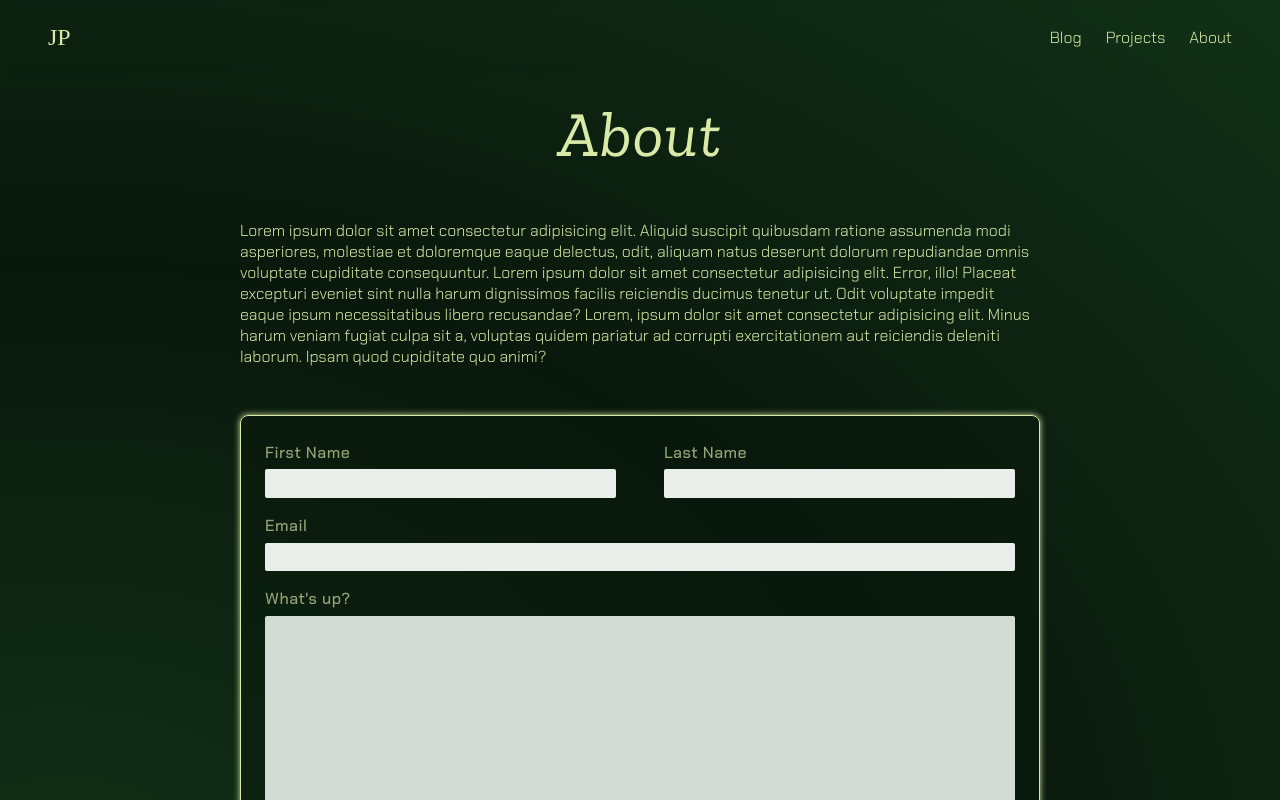
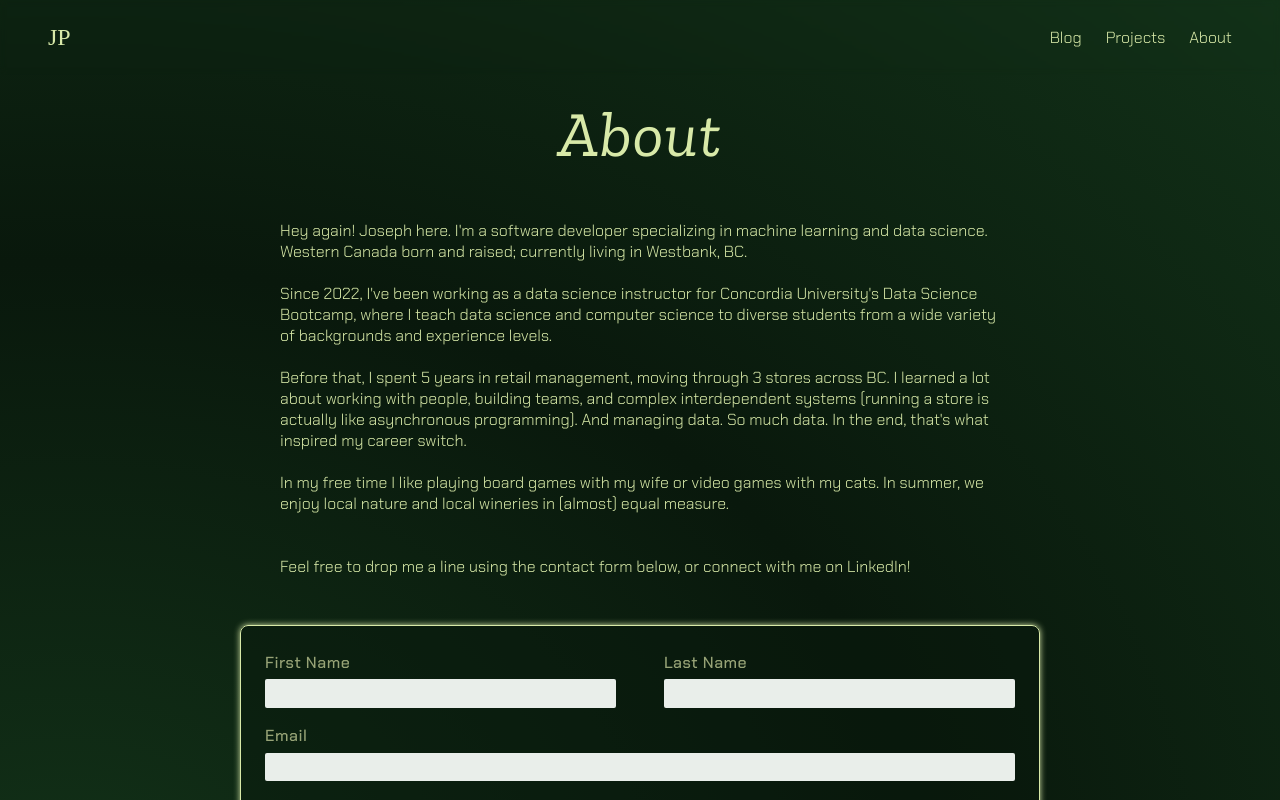
Before and after one commit to j-prt/portfolio, a React (Vite) app: page /about in a window 1280 px wide. Shown: the top 800 px of the page. Built offline with nearby package versions, Linux system fonts and the light colour scheme; a web font is replaced by a local one.

Commit message:
add copy for about

```diff
--- a/src/pages/About.tsx
+++ b/src/pages/About.tsx
@@ -5,7 +5,7 @@ import MainContainer from '../ui/MainContainer'
 import HeadingSimple from '../ui/HeadingSimple'
 
 const AboutText = styled.p`
-  max-width: 50rem;
+  max-width: 45rem;
 `
 const AboutTitle = styled(HeadingSimple)`
   font-size: 4rem;
@@ -17,14 +17,27 @@ function About() {
       <MainContainer>
         <AboutTitle>About</AboutTitle>
         <AboutText>
-          Lorem ipsum dolor sit amet consectetur adipisicing elit. Aliquid suscipit quibusdam
-          ratione assumenda modi asperiores, molestiae et doloremque eaque delectus, odit, aliquam
-          natus deserunt dolorum repudiandae omnis voluptate cupiditate consequuntur. Lorem ipsum
-          dolor sit amet consectetur adipisicing elit. Error, illo! Placeat excepturi eveniet sint
-          nulla harum dignissimos facilis reiciendis ducimus tenetur ut. Odit voluptate impedit
-          eaque ipsum necessitatibus libero recusandae? Lorem, ipsum dolor sit amet consectetur
-          adipisicing elit. Minus harum veniam fugiat culpa sit a, voluptas quidem pariatur ad
-          corrupti exercitationem aut reiciendis deleniti laborum. Ipsam quod cupiditate quo animi?
+          Hey again! Joseph here. I&apos;m a software developer specializing in machine learning and
+          data science. Western Canada born and raised; currently living in Westbank, BC.
+          <br />
+          <br />
+          Since 2022, I&apos;ve been working as a data science instructor for Concordia
+          University&apos;s Data Science Bootcamp, where I teach data science and computer science
+          to diverse students from a wide variety of backgrounds and experience levels.
+          <br />
+          <br />
+          Before that, I spent 5 years in retail management, moving through 3 stores across BC. I
+          learned a lot about working with people, building teams, and complex interdependent
+          systems (running a store is actually like asynchronous programming). And managing data. So
+          much data. In the end, that&apos;s what inspired my career switch.
+          <br />
+          <br />
+          In my free time I like playing board games with my wife or video games with my cats. In
+          summer, we enjoy local nature and local wineries in (almost) equal measure.
+          <br />
+          <br />
+          <br />
+          Feel free to drop me a line using the contact form below, or connect with me on LinkedIn!
         </AboutText>
         <ContactForm size='large' />
       </MainContainer>
```
